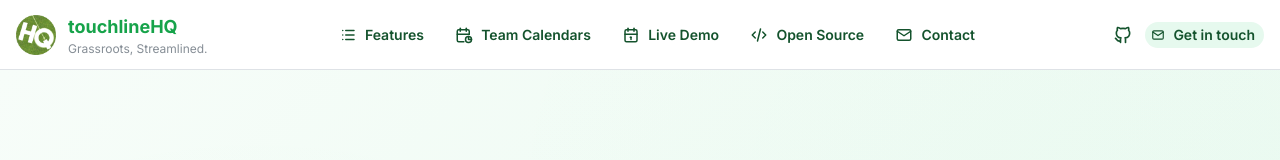
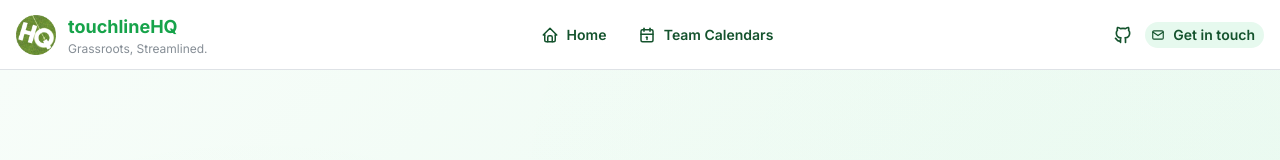
Before and after one commit to adamsuk/touchlineHQ, a React (Vite) app in the folder website/: page / in a window 1280 px wide. Shown: the top 160 px of the page. Built offline with nearby package versions, Linux system fonts and the light colour scheme; no server answers.

Commit message:
simplify site nav links

```diff
--- a/website/src/components/SiteHeader.tsx
+++ b/website/src/components/SiteHeader.tsx
@@ -1,7 +1,7 @@
 import { AppShell, Group, Text, ActionIcon, Button, Burger, Drawer, Stack, Box, Image } from '@mantine/core';
 import { useDisclosure } from '@mantine/hooks';
-import { IconBrandGithub, IconBrandTwitter, IconBrandLinkedin, IconList, IconCode, IconCalendar, IconMail, IconCalendarStats } from '@tabler/icons-react';
-import { Link, useLocation, useNavigate } from 'react-router-dom';
+import { IconBrandGithub, IconBrandTwitter, IconBrandLinkedin, IconHome, IconCalendar, IconMail } from '@tabler/icons-react';
+import { Link } from 'react-router-dom';
 import type { ReactNode } from 'react';
 import type { Club } from '../types';
 
@@ -12,39 +12,21 @@ interface Props {
 interface NavItem {
   label: string;
   icon: ReactNode;
-  id?: string;
-  to?: string;
+  to: string;
 }
 
 export const SiteHeader = ({ club }: Props) => {
   const [opened, { toggle, close }] = useDisclosure(false);
-  const location = useLocation();
-  const navigate = useNavigate();
 
-  const scrollToSection = (id: string) => {
-    const element = document.getElementById(id);
-    if (element) {
-      element.scrollIntoView({ behavior: 'smooth', block: 'start' });
-    }
+  const navItems: NavItem[] = [
+    { to: '/', label: 'Home', icon: <IconHome size={18} /> },
+    { to: '/calendar', label: 'Team Calendars', icon: <IconCalendar size={18} /> },
+  ];
+
+  const handleNavClick = () => {
+    window.scrollTo(0, 0);
     close();
   };
-
-  const goToSection = (id: string) => {
-    if (location.pathname !== '/') {
-      navigate('/');
-      window.setTimeout(() => scrollToSection(id), 150);
-    } else {
-      scrollToSection(id);
-    }
-  };
-
-  const navItems: NavItem[] = [
-    { id: 'features', label: 'Features', icon: <IconList size={18} /> },
-    { to: '/calendar', label: 'Team Calendars', icon: <IconCalendarStats size={18} /> },
-    { id: 'demo', label: 'Live Demo', icon: <IconCalendar size={18} /> },
-    { id: 'opensource', label: 'Open Source', icon: <IconCode size={18} /> },
-    { id: 'contact', label: 'Contact', icon: <IconMail size={18} /> },
-  ];
 
   const renderNavItem = (item: NavItem, mobile: boolean) => {
     const shared = {
@@ -54,15 +36,8 @@ export const SiteHeader = ({ club }: Props) => {
       justify: mobile ? ('start' as const) : undefined,
       fullWidth: mobile || undefined,
     };
-    if (item.to) {
-      return (
-        <Button key={item.label} {...shared} component={Link} to={item.to} onClick={close}>
-          {item.label}
-        </Button>
-      );
-    }
     return (
-      <Button key={item.label} {...shared} onClick={() => item.id && goToSection(item.id)}>
+      <Button key={item.label} {...shared} component={Link} to={item.to} onClick={handleNavClick}>
         {item.label}
       </Button>
     );
```
